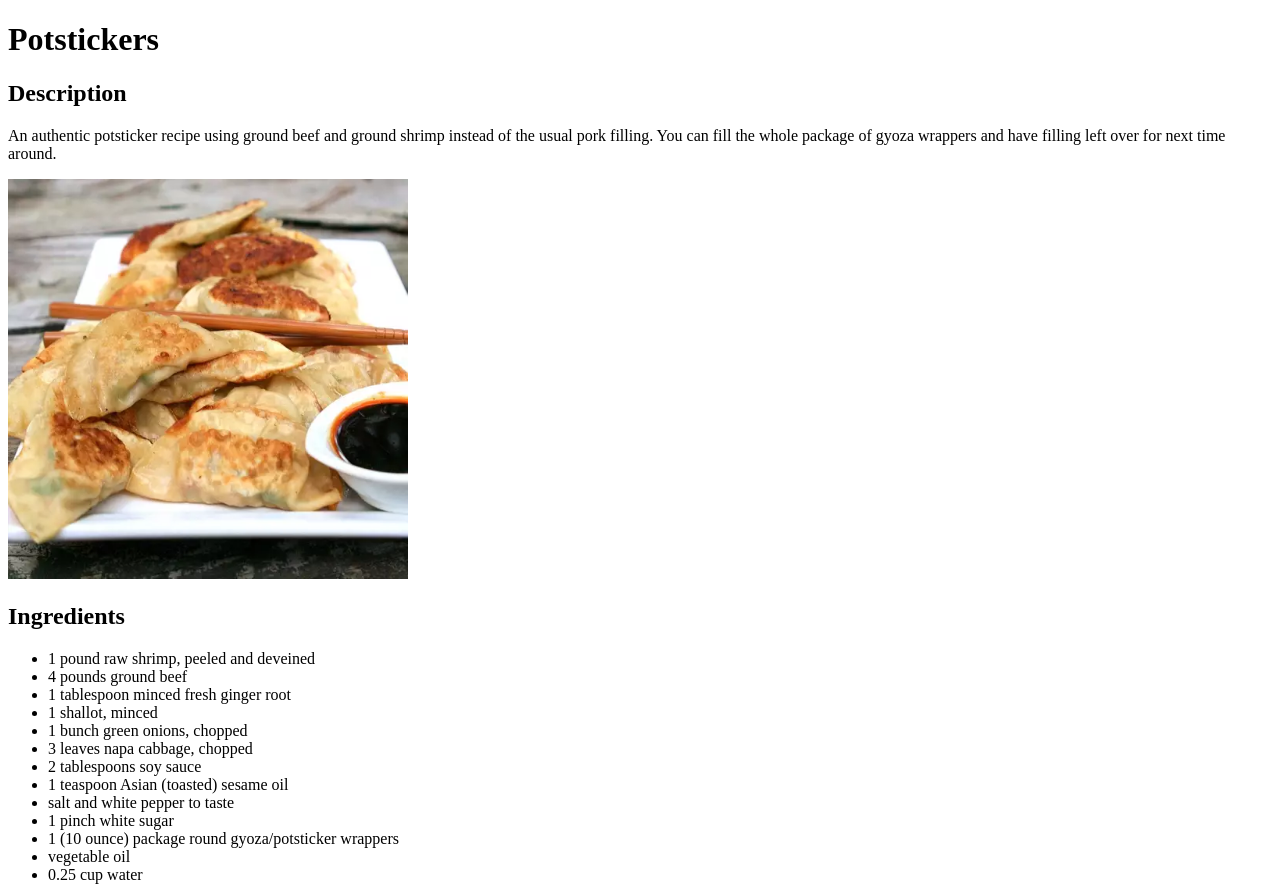
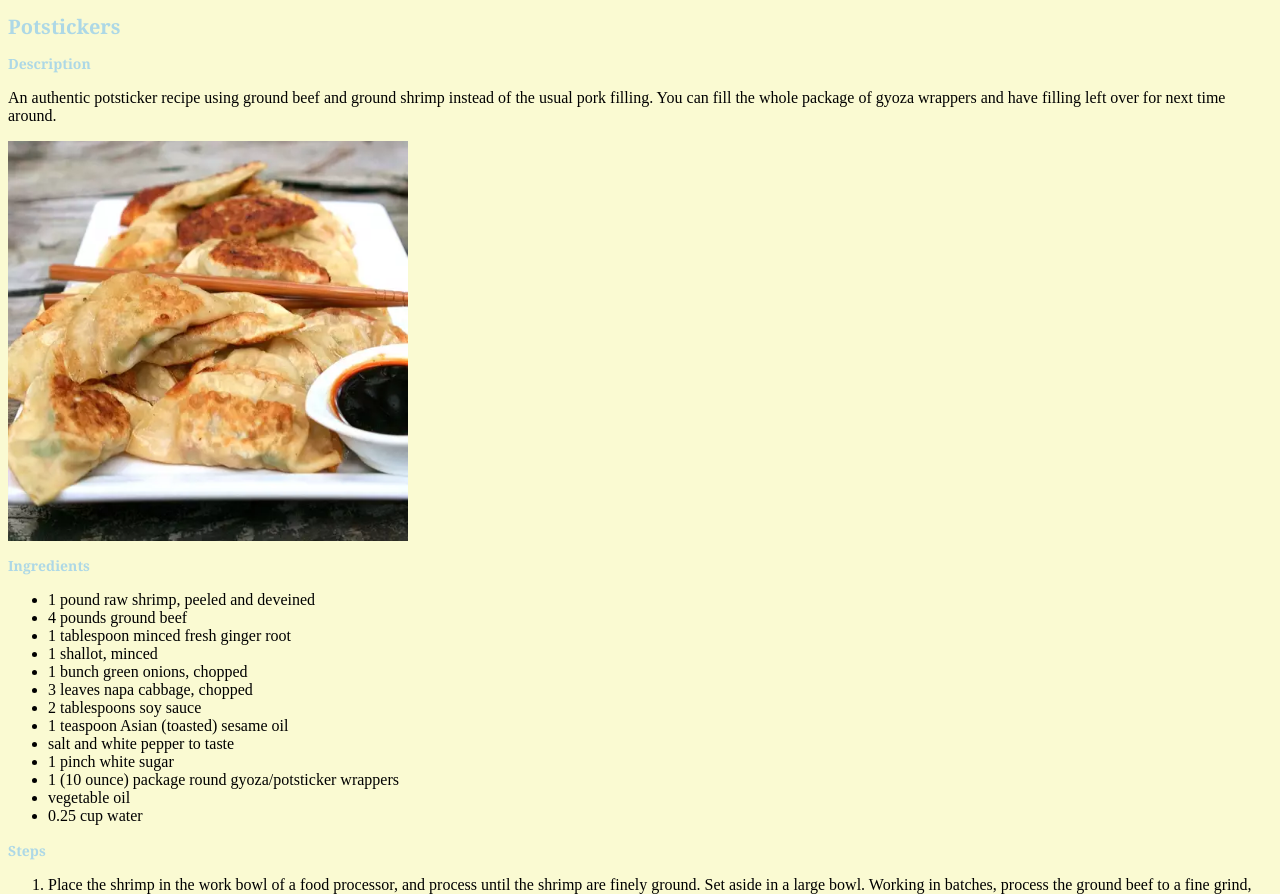
Before and after one commit to atrbyg24/odin-recipes, a plain HTML site: page recipes/potstickers.html in a window 1280 px wide. Shown: the top 894 px of the page. Drawn offline with Linux system fonts and the light colour scheme; files that its build step writes are made by us from their sources.

Commit message:
Add basic css

```diff
--- a/recipes/potstickers.html
+++ b/recipes/potstickers.html
@@ -3,16 +3,17 @@
 <head>
     <meta charset="UTF-8">
     <title>Potstickers</title>
+    <link rel="stylesheet" href="style.css">
 </head>
 <body>
-    <h1>Potstickers</h1>
-    <h2>Description</h2>
+    <h1 class="page-title">Potstickers</h1>
+    <h2 class="section-title">Description</h2>
     <p>
         An authentic potsticker recipe using ground beef and ground shrimp instead of the usual pork filling. You can fill the whole package of gyoza wrappers and have filling left over for next time around.
     </p>
     <img src="../images/potstickers.webp" alt="A small plate of potstickers with dipping sauce on the side." width="400">
 
-    <h2>Ingredients</h2>
+    <h2 class="section-title">Ingredients</h2>
     <ul>
         <li>1 pound raw shrimp, peeled and deveined</li>
         <li>4 pounds ground beef</li>
@@ -29,7 +30,7 @@
         <li>0.25 cup water</li>
     </ul>
 
-    <h2>Steps</h2>
+    <h2 class="section-title">Steps</h2>
     <ol>
         <li>Place the shrimp in the work bowl of a food processor, and process until the shrimp are finely ground. Set aside in a large bowl. Working in batches, process the ground beef to a fine grind, and set aside with the shrimp. Combine the shrimp and ground beef with ginger, shallot, green onions, napa cabbage, soy sauce, sesame oil, salt and pepper, and white sugar, and mix the ingredients until thoroughly combined.</li>
         <li>To fill the pot stickers, place a wrapper on a work surface in front of you, and place a scant teaspoon of filling in the center. With a wet finger, dampen the edges of the wrapper. Fold the dough into a half-moon shape, enclosing the filling, and press and seal to remove extra air and tightly seal the edges together. It's nice to fold several small pleats in the top half of the wrapper for a traditional look before you seal in the filling. Refrigerate the filled wrappers on a parchment-lined baking sheet while you finish filling and sealing the pot stickers.</li>
--- /dev/null
+++ b/style.css
@@ -0,0 +1,17 @@
+body {
+    background-color: lightgoldenrodyellow;
+}
+
+.page-title,
+.section-title {
+    color:lightblue;
+    font-family: Georgia, 'Times New Roman', Times, serif;
+}
+
+.page-title {
+    font-size: 20px;
+}
+
+.section-title {
+    font-size: 14px;
+}
```
Also changed, not shown: index.html (+5 -4 lines), recipes/chickenkatsu.html (+6 -4 lines), recipes/eggrolls.html (+5 -4 lines), recipes/japanesecurry.html (+5 -4 lines), recipes/pastapomodoro.html (+5 -4 lines), recipes/shrimpscampi.html (+5 -4 lines).
